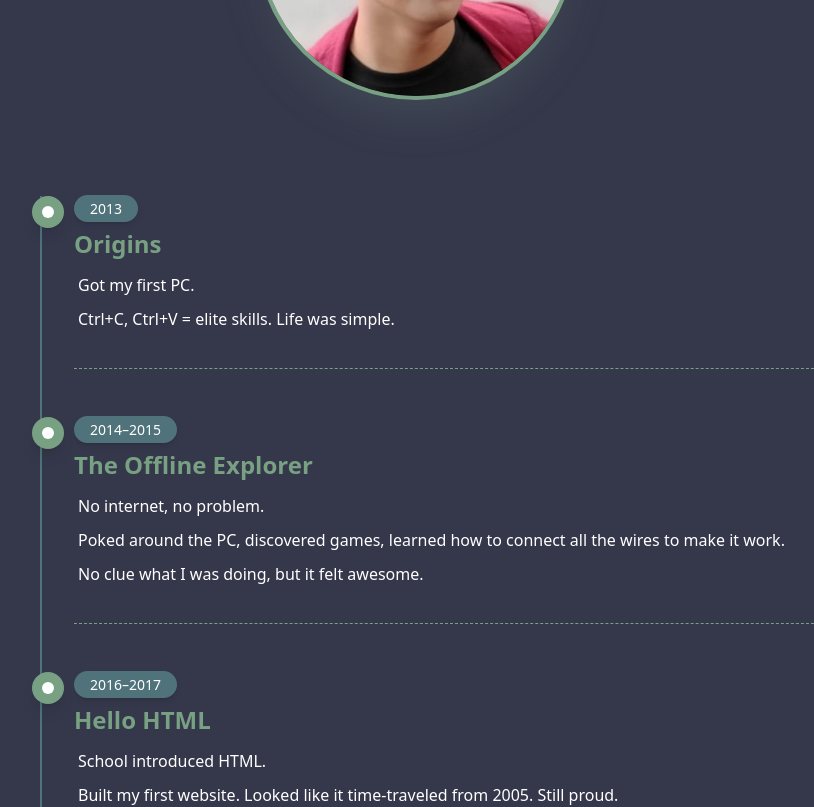
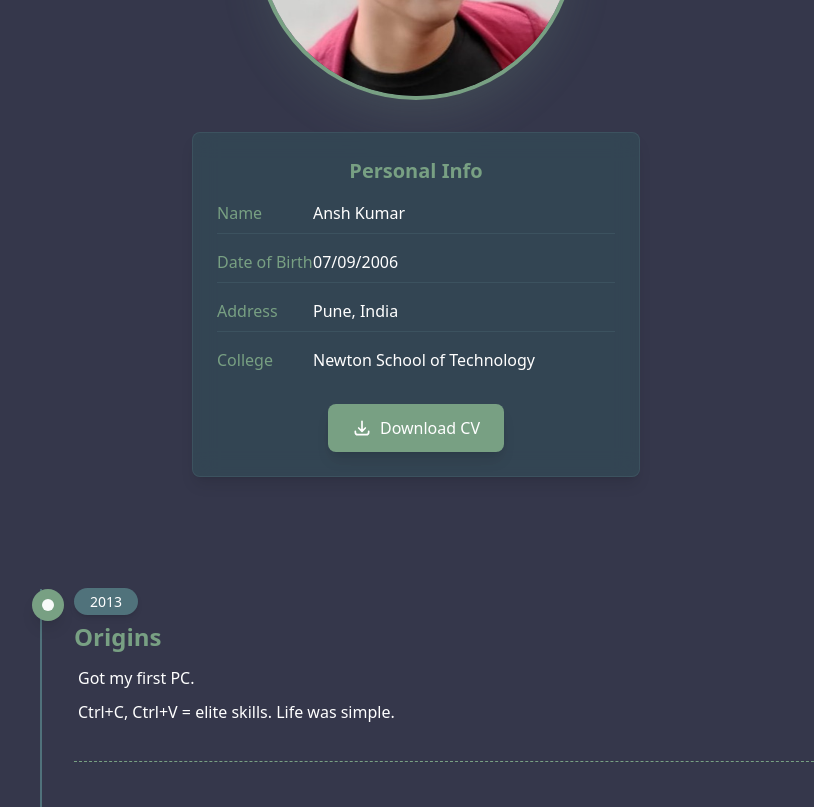
Before and after one commit to Albez0-An7h/Portfolio, a React (Vite) app: page /about in a window 1280 px wide. Shown: the part 740-1547 px from the top of the page, without its empty margins (224-1038 px from the left). Built offline with nearby package versions, Linux system fonts and the light colour scheme.

Commit message:
info update

```diff
--- a/src/About.tsx
+++ b/src/About.tsx
@@ -54,6 +54,56 @@ const About = () => {
                             />
                         </motion.div>
                     </div>
+
+                    {/* Personal Information */}
+                    <motion.div
+                        className="w-full max-w-md mx-auto mb-12 bg-[#344955]/80 backdrop-blur-md rounded-lg overflow-hidden border border-[#50727B]/30 shadow-lg"
+                        initial={{ opacity: 0, y: 20 }}
+                        animate={{ opacity: 1, y: 0 }}
+                        transition={{ delay: 0.4, duration: 0.6 }}
+                    >
+                        <div className="p-6">
+                            <h3 className="text-xl font-bold text-[#78A083] mb-4 text-center">Personal Info</h3>
+
+                            <div className="space-y-4">
+                                <div className="flex items-center border-b border-[#50727B]/30 pb-2">
+                                    <span className="font-medium text-[#78A083] min-w-24">Name</span>
+                                    <span className="text-white">Ansh Kumar</span>
+                                </div>
+
+                                <div className="flex items-center border-b border-[#50727B]/30 pb-2">
+                                    <span className="font-medium text-[#78A083] min-w-24">Date of Birth</span>
+                                    <span className="text-white">07/09/2006</span>
+                                </div>
+
+                                <div className="flex items-center border-b border-[#50727B]/30 pb-2">
+                                    <span className="font-medium text-[#78A083] min-w-24">Address</span>
+                                    <span className="text-white">Pune, India</span>
+                                </div>
+
+                                <div className="flex items-center pb-2">
+                                    <span className="font-medium text-[#78A083] min-w-24">College</span>
+                                    <span className="text-white">Newton School of Technology</span>
+                                </div>
+                            </div>
+
+                            <div className="mt-6 flex justify-center">
+                                <motion.a
+                                    href="/Ansh Kumar Resume (1).pdf"
+                                    download
+                                    className="px-6 py-3 bg-[#78A083] text-white font-medium rounded-lg hover:bg-[#78A083]/80 transition-colors duration-300 flex items-center gap-2 shadow-lg"
+                                    whileHover={{ scale: 1.05 }}
+                                    whileTap={{ scale: 0.95 }}
+                                >
+                                    <svg xmlns="http://www.w3.org/2000/svg" className="h-5 w-5" fill="none" viewBox="0 0 24 24" stroke="currentColor">
+                                        <path strokeLinecap="round" strokeLinejoin="round" strokeWidth={2} d="M4 16v1a3 3 0 003 3h10a3 3 0 003-3v-1m-4-4l-4 4m0 0l-4-4m4 4V4" />
+                                    </svg>
+                                    Download CV
+                                </motion.a>
+                            </div>
+                        </div>
+                    </motion.div>
+
                 </div>
 
                 {/* Timeline */}
```
